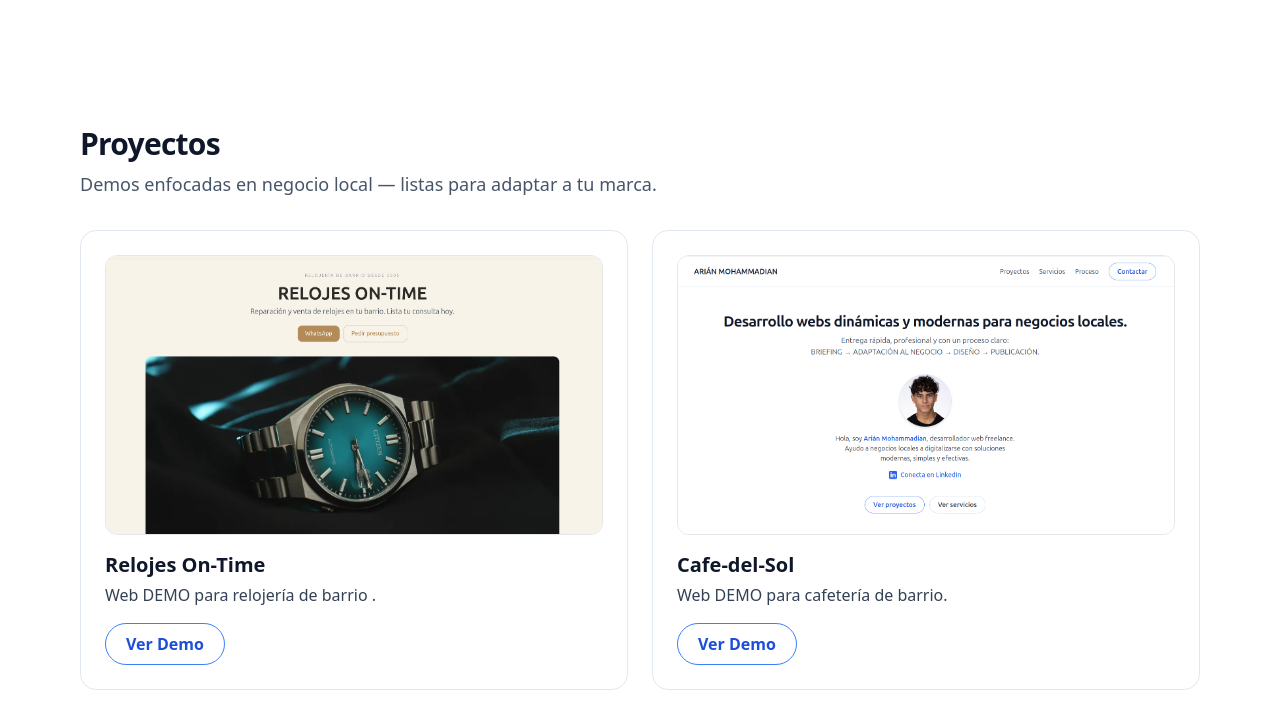
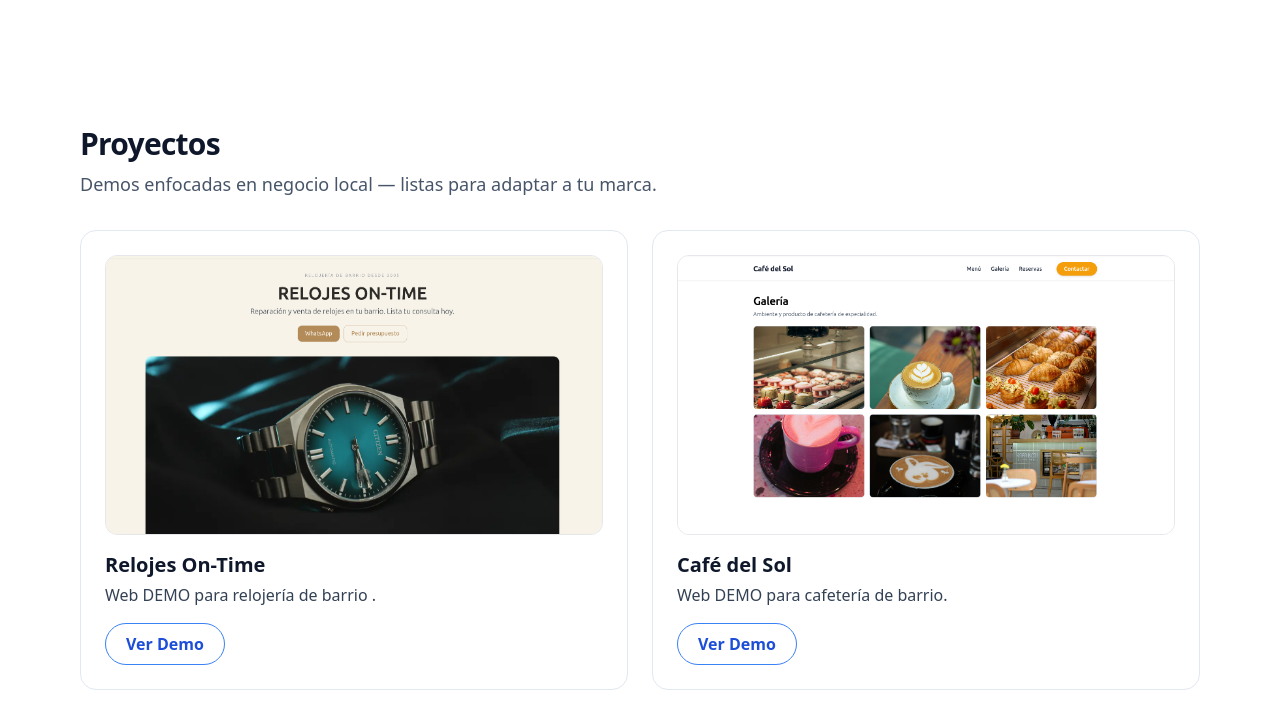
Before and after one commit to amm7dev/portfolio, a Next.js app: page / in a window 1280 px wide. Shown: the part 627-1340 px from the top of the page. Built offline with nearby package versions, Linux system fonts and the light colour scheme.

Commit message:
update project's image

```diff
--- a/components/Projects.tsx
+++ b/components/Projects.tsx
@@ -7,9 +7,9 @@ export default function Projects() {
       href: "https://relojes-ontime.vercel.app"
     },
     {
-      title: "Cafe-del-Sol",
+      title: "Café del Sol",
       desc: "Web DEMO para cafetería de barrio.",
-      img: "/assets/demo_portfolio.png",
+      img: "/assets/cafe-del-sol.png",
       href: "https://cafe-del-sol.vercel.app"
     },
     {
```
Also changed, not shown: public/assets/cafe-del-sol.png (added).
